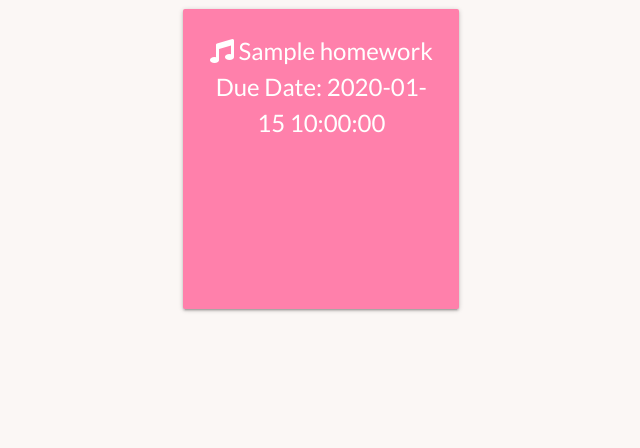
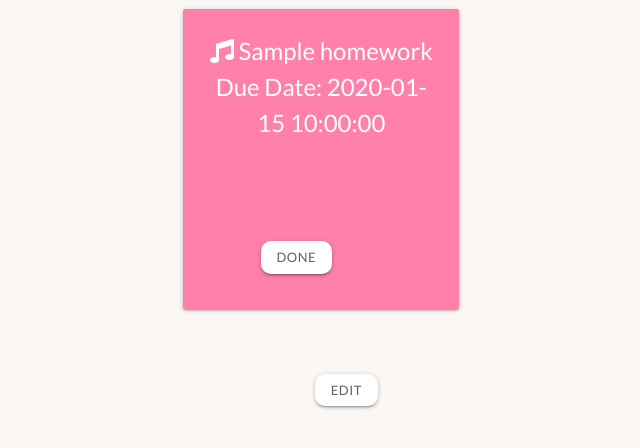
Before and after one commit to Rachel2308/MS3-belles-task-manager, a Flask app: page /lead_tasks in a window 1280 px wide. Shown: the part 278-726 px from the top of the page, without its empty margins (20-660 px from the left). Run offline with Flask 2, Linux system fonts and the light colour scheme; a database or web service that is not in the repository returns one stand-in record (values such as "Sample title"); some libraries are stand-ins or nearby versions.

Commit message:
Edit and Done buttons added to task cards

```diff
--- a/static/css/style.css
+++ b/static/css/style.css
@@ -117,6 +117,21 @@ header a:hover {
     font-size:12px !important;
 }
 
+.btn-small {
+    position: relative;
+    margin-top: 100px;
+    color: #616161;
+
+}
+
+.done-button {
+    margin-right: 50px;
+}
+
+.edit-button {
+    margin-left: 50px;
+}
+
 /* Add task form */
 
 .add-tasks-form {
@@ -126,6 +141,8 @@ header a:hover {
     border-width: 1px;
     border-style:solid;
 }
+
+
 
 /* Media Queries */
 
--- a/templates/leads.html
+++ b/templates/leads.html
@@ -14,6 +14,8 @@
             <div class="card-title activator card-content center-align"><i class="fas fa-music"></i>
                 {{ homework.song_name }}<br>
                 Due Date: {{ homework.due_date }}
+                <a href="" class="btn-small submit-button done-button white">Done</a>
+                <a href="" class="btn-small submit-button edit-button white">Edit</a>
             </div>
             <div class="card-reveal">
                 <div class="card-title grey-text text-darken-4">{{ homework.song_name }}<i
```
